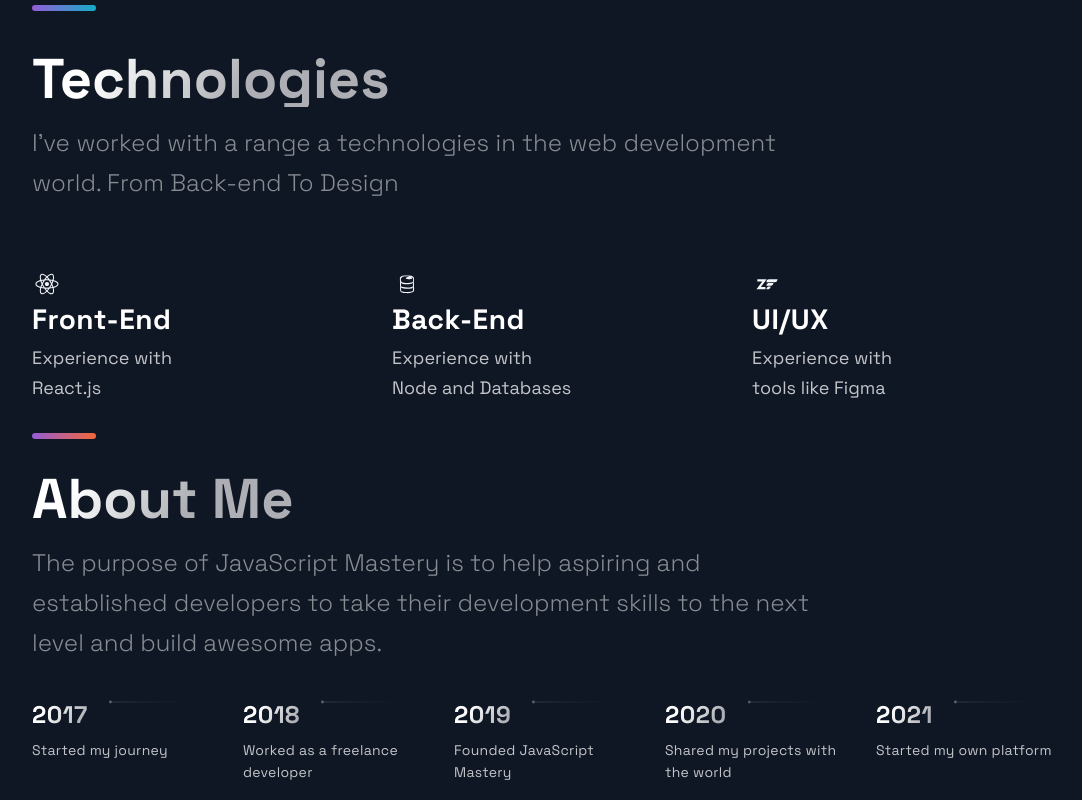
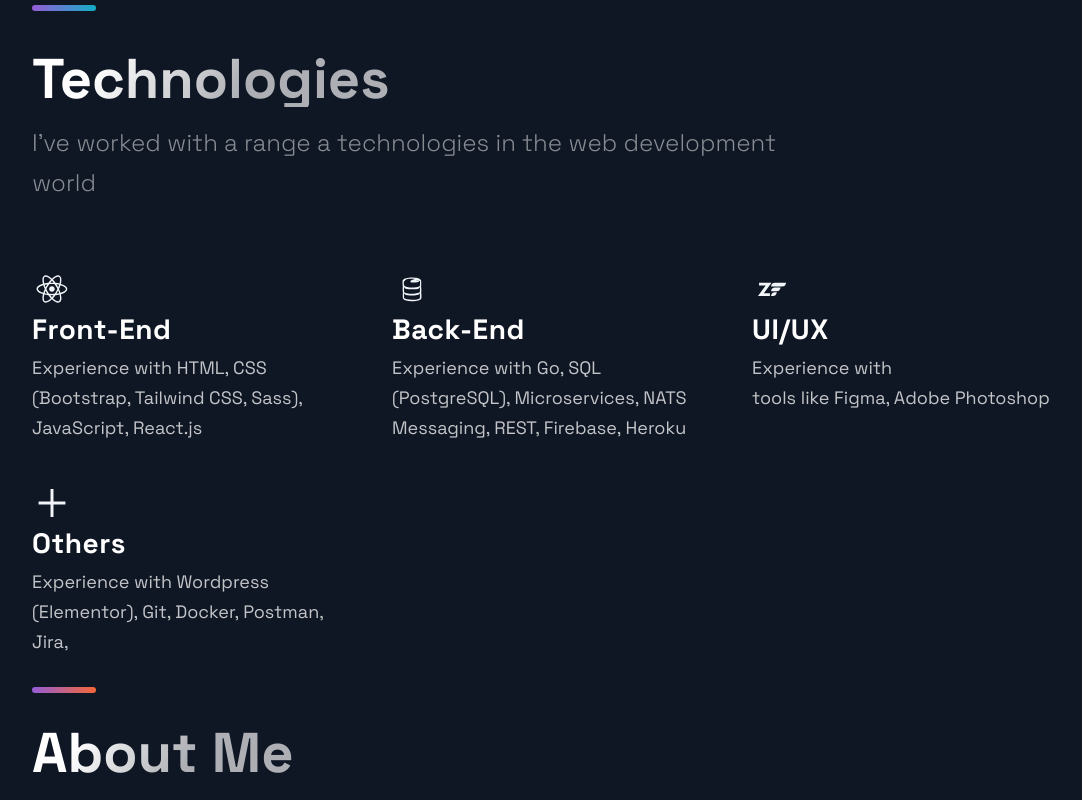
Before and after one commit to darkside1809/nekportfolio, a Next.js app: page / in a window 1280 px wide. Shown: the part 2260-3060 px from the top of the page, without its empty margins (88-1170 px from the left). Built offline with nearby package versions, Linux system fonts and the light colour scheme.

Commit message:
chnage about and tech section

```diff
--- a/src/components/Technologies/Technologies.js
+++ b/src/components/Technologies/Technologies.js
@@ -1,50 +1,61 @@
 import React from 'react';
 import { DiFirebase, DiReact, DiZend } from 'react-icons/di';
+import { AiOutlinePlus } from "react-icons/ai";
 import { Section, SectionDivider, SectionText, SectionTitle } from '../../styles/GlobalComponents';
 import { List, ListContainer, ListItem, ListParagraph, ListTitle } from './TechnologiesStyles';
 
-const Technologies = () =>  (
+const Technologies = () => (
   <Section id="tech">
     <SectionDivider divider />
     <SectionTitle>Technologies</SectionTitle>
     <SectionText>
-      I've worked with a range a technologies in the web development world.
-      From Back-end To Design
+      I've worked with a range a technologies in the web development world
     </SectionText>
     <List>
       <ListItem>
         <picture>
-          <DiReact size="3rem" />
+          <DiReact size="4rem" />
         </picture>
         <ListContainer>
           <ListTitle>Front-End</ListTitle>
           <ListParagraph>
-            Experience with <br />
-            React.js
+            Experience with HTML, CSS (Bootstrap, Tailwind CSS, Sass),
+            JavaScript, React.js
           </ListParagraph>
         </ListContainer>
       </ListItem>
       <ListItem>
         <picture>
-          <DiFirebase size="3rem" />
+          <DiFirebase size="4rem" />
         </picture>
         <ListContainer>
           <ListTitle>Back-End</ListTitle>
           <ListParagraph>
-            Experience with <br />
-            Node and Databases
+            Experience with Go, SQL (PostgreSQL), Microservices, NATS Messaging,
+            REST, Firebase, Heroku
           </ListParagraph>
         </ListContainer>
       </ListItem>
       <ListItem>
         <picture>
-          <DiZend size="3rem" />
+          <DiZend size="4rem" />
         </picture>
         <ListContainer>
           <ListTitle>UI/UX</ListTitle>
           <ListParagraph>
             Experience with <br />
-            tools like Figma
+            tools like Figma, Adobe Photoshop
+          </ListParagraph>
+        </ListContainer>
+      </ListItem>
+      <ListItem>
+        <picture>
+          <AiOutlinePlus size="4rem" />
+        </picture>
+        <ListContainer>
+          <ListTitle>Others</ListTitle>
+          <ListParagraph>
+            Experience with Wordpress (Elementor), Git, Docker, Postman, Jira,
           </ListParagraph>
         </ListContainer>
       </ListItem>
--- a/src/components/TimeLine/TimeLine.js
+++ b/src/components/TimeLine/TimeLine.js
@@ -46,19 +46,25 @@ const Timeline = () => {
     <Section id="about">
       <SectionTitle>About Me</SectionTitle>
       <SectionText>
-      The purpose of JavaScript Mastery is to help aspiring and established developers to take their development skills to the next level and build awesome apps.
+        Back-end developer, who consistently improving programming
+        skills. Extremely motivated to grow professionally and open to learn new
+        skills in the back-end engineering and programming overall. Confident in
+        my ability to come up with interesting ideas. Love working with people
+        to do things bigger than I could accomplish alone.
       </SectionText>
       <CarouselContainer ref={carouselRef} onScroll={handleScroll}>
         <>
           {TimeLineData.map((item, index) => (
             <CarouselMobileScrollNode
               key={index}
-              final={index === TOTAL_CAROUSEL_COUNT - 1}>
+              final={index === TOTAL_CAROUSEL_COUNT - 1}
+            >
               <CarouselItem
                 index={index}
                 id={`carousel__item-${index}`}
                 active={activeItem}
-                onClick={(e) => handleClick(e, index)}>
+                onClick={(e) => handleClick(e, index)}
+              >
                 <CarouselItemTitle>
                   {`${item.year}`}
                   <CarouselItemImg
@@ -66,7 +72,8 @@ const Timeline = () => {
                     height="6"
                     viewBox="0 0 208 6"
                     fill="none"
-                    xmlns="http://www.w3.org/2000/svg">
+                    xmlns="http://www.w3.org/2000/svg"
+                  >
                     <path
                       fill-rule="evenodd"
                       clip-rule="evenodd"
@@ -81,7 +88,8 @@ const Timeline = () => {
                         y1="0.5"
                         x2="208"
                         y2="0.500295"
-                        gradientUnits="userSpaceOnUse">
+                        gradientUnits="userSpaceOnUse"
+                      >
                         <stop stop-color="white" />
                         <stop
                           offset="0.79478"
@@ -106,7 +114,8 @@ const Timeline = () => {
               index={index}
               active={activeItem}
               onClick={(e) => handleClick(e, index)}
-              type="button">
+              type="button"
+            >
               <CarouselButtonDot active={activeItem} />
             </CarouselButton>
           );
```
